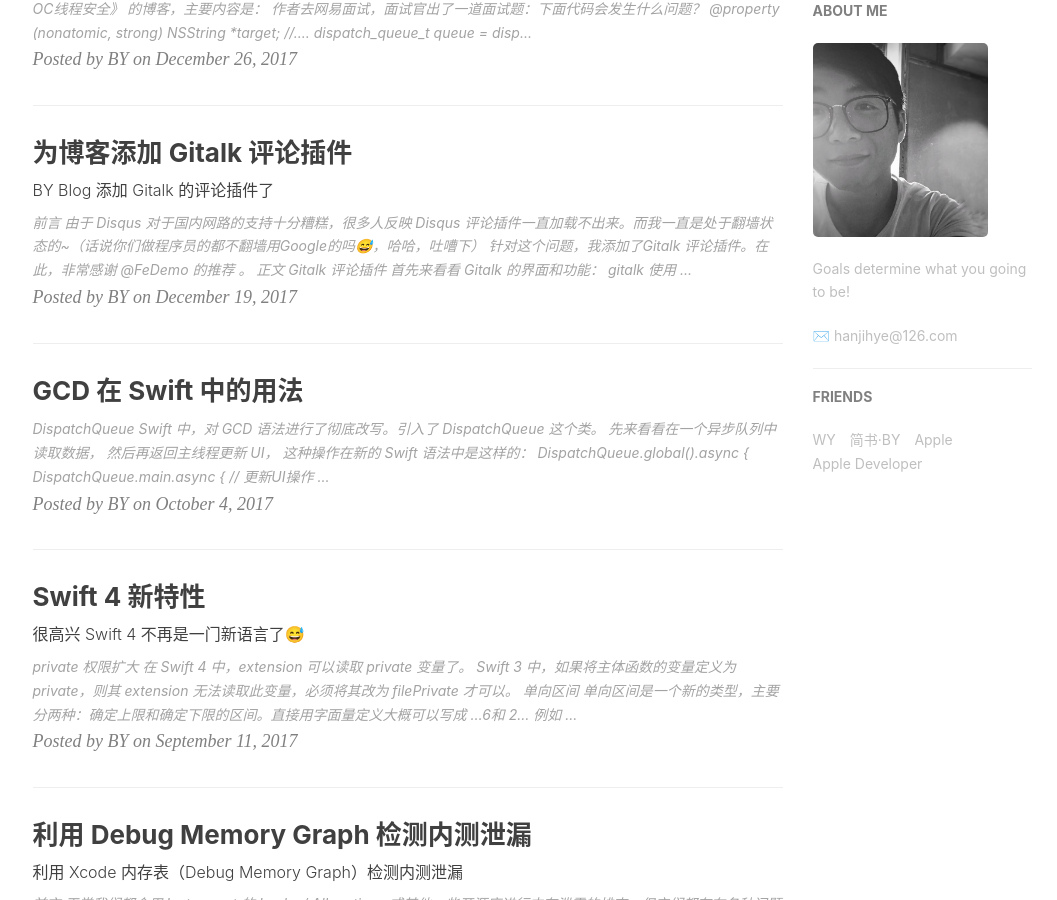
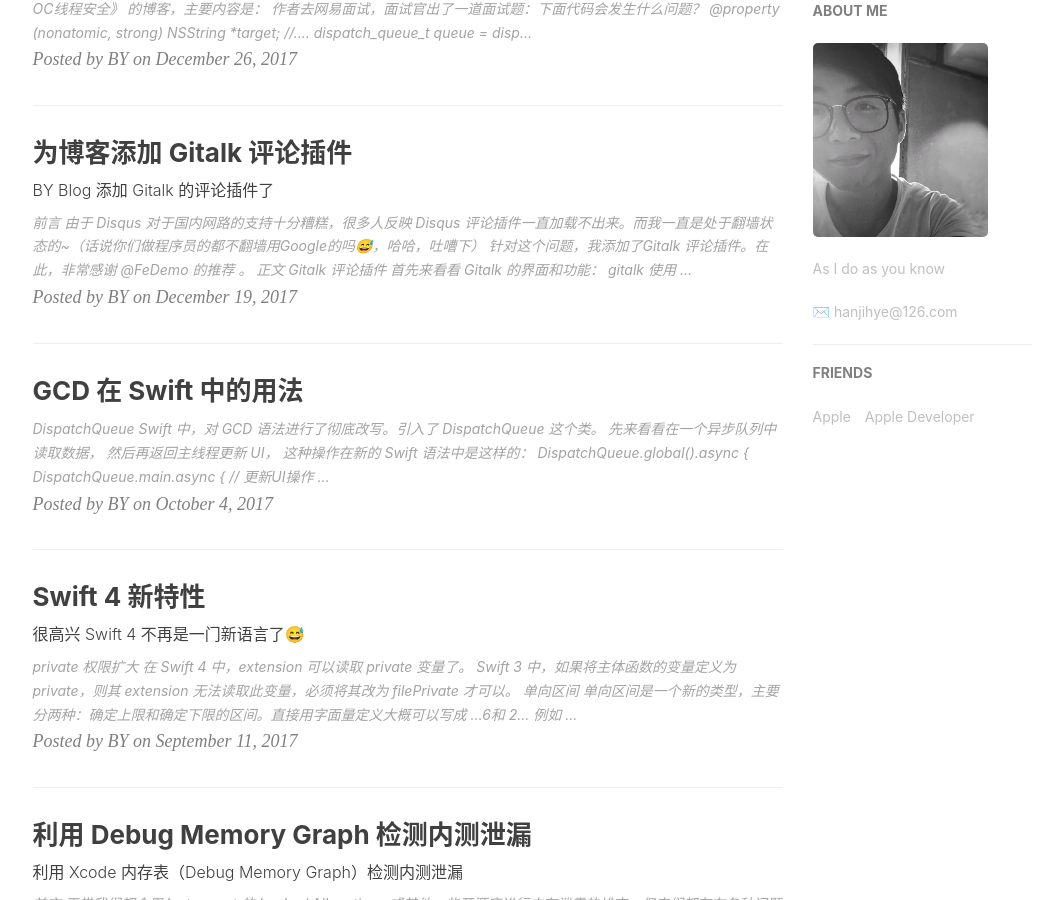
Before and after one commit to estsfan/estsfan.github.io, a Jekyll site: the page built from index.html, in a window 1280 px wide and 900 px high, scrolled down 807 px. Shown: the whole window, without its empty margins (135-1192 px from the left). Built offline with Jekyll 4.4.1, drawn with Linux system fonts in a browser that asks for light colours; nearby versions of some CDN libraries; the list of posts is cut into pages by our own code; comment, search, counter and statistics services are not loaded.

Commit message:
Update _config.yml
配置变更

```diff
--- a/_config.yml
+++ b/_config.yml
@@ -3,7 +3,7 @@ title: BY Blog
 SEOTitle: 田寅欢的博客 | BY Blog
 header-img: img/post-bg-desk.jpg
 email: hanjihye@126.com
-description: "Every failure is leading towards success."
+description: "As I do as you know"
 keyword: "BY, BY Blog, 田寅欢的博客, tianyinhuan, 田寅欢, iOS, Apple, iPhone"
 url: "http://tianyinhuan.github.io"          # your host, for absolute URL
 baseurl: ""      # for example, '/blog' if your blog hosted on 'host/blog'
@@ -11,7 +11,7 @@ github_repo: "https://github.com/tianyinhuan/tianyinhuan.github.io.git" # you co
 
 # Sidebar settings
 sidebar: true                           # whether or not using Sidebar.
-sidebar-about-description: "Goals determine what you going to be!"
+sidebar-about-description: "As I do as you know"
 sidebar-avatar: /img/about-BY-gentle.jpg      # use absolute URL, seeing it's used in both `/` and `/about/`
 
 
@@ -99,12 +99,6 @@ service-worker: true
 # Friends
 friends: [
     {
-        title: "WY",
-        href: "http://zhengwuyang.com"
-    },{
-        title: "简书·BY",
-        href: "http://www.jianshu.com/u/e71990ada2fd"
-    },{
         title: "Apple",
         href: "https://apple.com"
     },{
```
